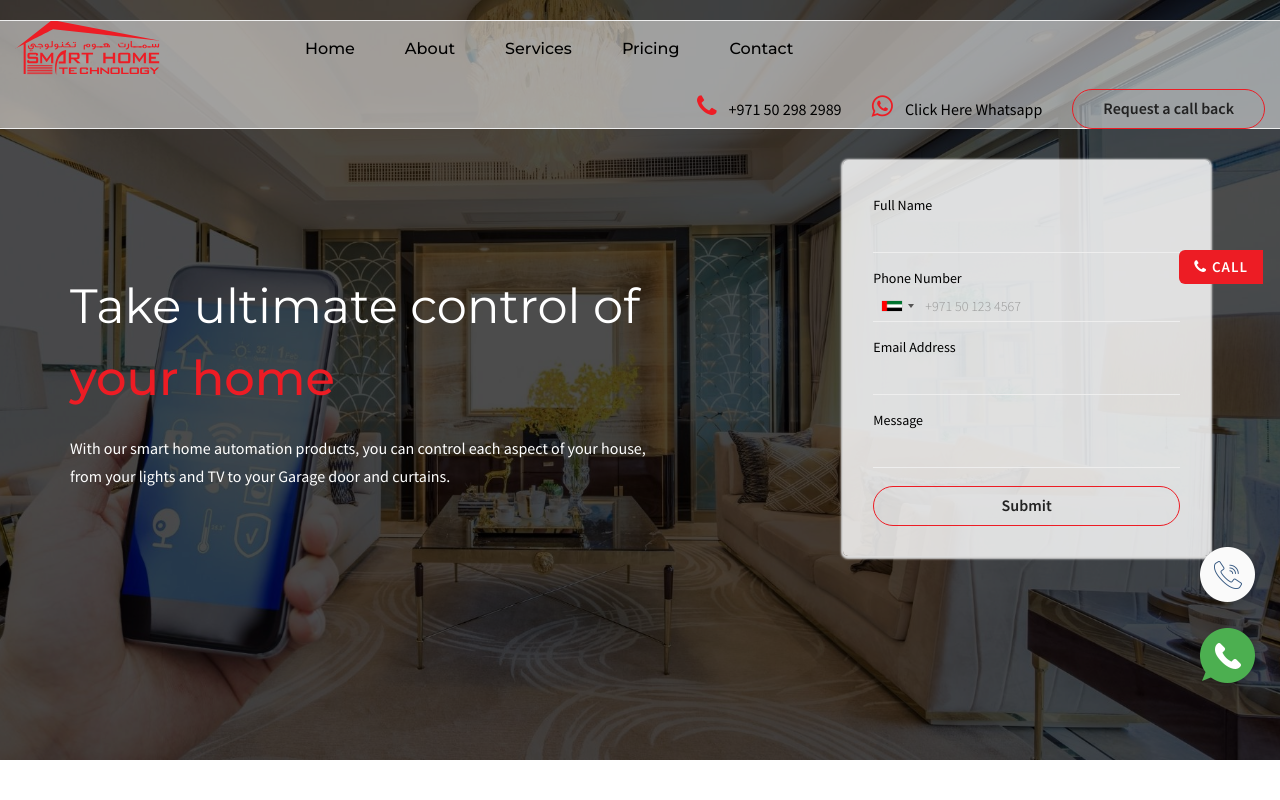
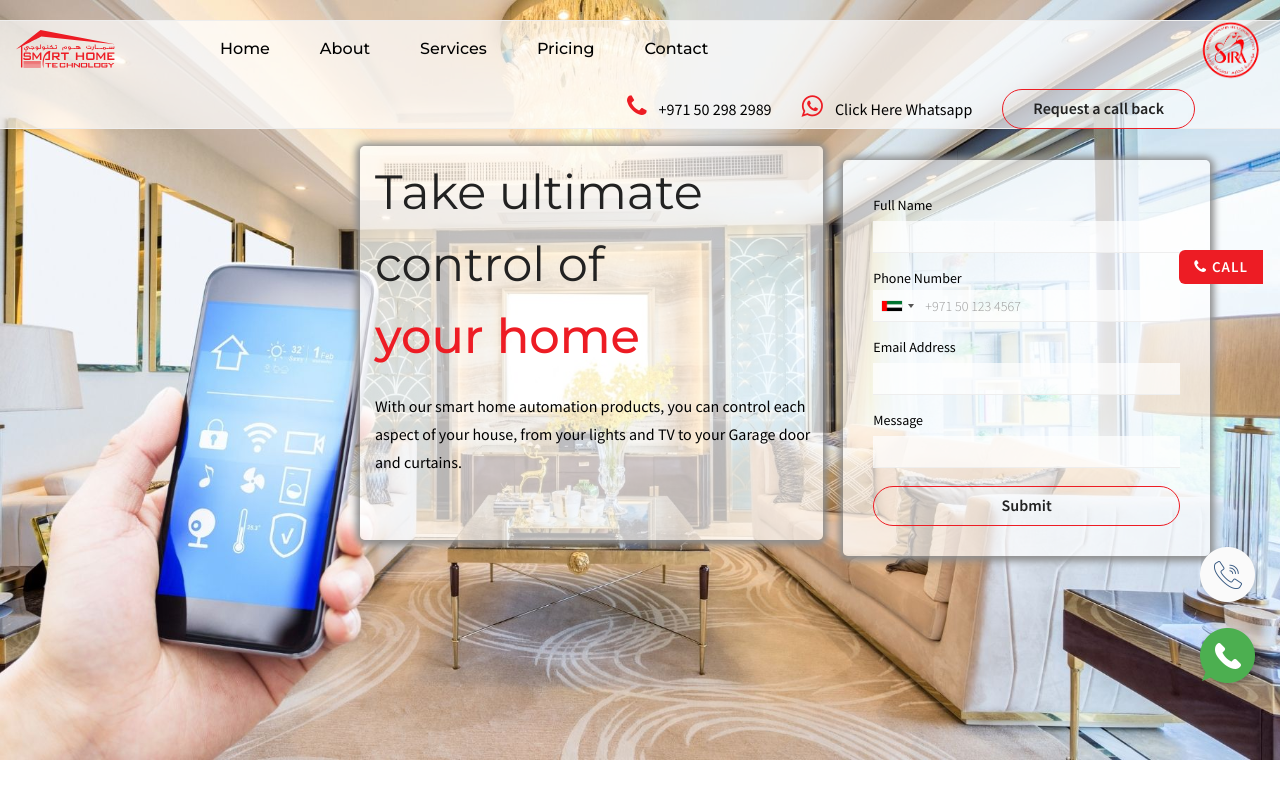
Before and after one commit to mohammad-mekawy/smarthomestechnology, a plain HTML site: page index.html in a window 1280 px wide. Shown: the top 800 px of the page. Drawn offline with Linux system fonts and the light colour scheme; files whose address does not match are found by name.

Commit message:
elgant hero

```diff
--- a/css/custom.css
+++ b/css/custom.css
@@ -43,13 +43,17 @@ Author : themelooks.com
     width: 100%;
 }
 .logo img{
-    width: 145px;
+    width: 100px;
+    padding-top: 10px;
+}
+.sec-logo img{
+    width: 70px;
 }
 .header--nav-links > li > a{
     border: 0;
 }
 .header--navbar{
-    background-color: rgb(255, 255, 255,.5);
+    background-color: rgb(255, 255, 255,.7);
     transition: all 500ms;
 }
 .is-sticky .header--navbar{
@@ -62,17 +66,43 @@ Author : themelooks.com
     width: 100%;
     z-index: 2;
 }
+.banner--slider{
+background-image: url(../img/used/Banner-image-Smarthomes.jpg);
+background-position: left;
+background-size: cover;
+background-blend-mode: multiply;
+background-color: rgb(255, 255, 255,.7);
+}
+.banner--content {
+    margin-top: 66px;
+    margin-bottom: 40px;
+    padding-top: 10px;
+    padding-left: 15px;
+    padding-bottom: 64px;
+    background: rgb(255, 255, 255,.7);
+    border-radius: 5px;
+    transition: all 500ms;
+    box-shadow: 0px 1px 7px 4px rgb(142 142 142);
+}
+.banner--content:hover,.banner--form form:hover{
+    background-color: #ffffff;
+    box-shadow: 0 0 0 0 rgb(142 142 142);
+}
+.banner--content p{
+    color: #000;
+}
 .banner--form form{
-    background-color: #ffffffd4;
+    background-color: rgb(255, 255, 255,.7);
     border-radius: 5px;
-    box-shadow: 0px 1px 2px 2px gainsboro;
+    box-shadow: 0px 1px 7px 4px rgb(142 142 142);
+    transition: all 500ms;
 }
 @media(min-width:992px){
     .banner--form form{
         margin-top: 10vh;
     }
     .pl-120{
-        padding-left: 120px;
+        padding-left: 80px;
     }
     .banner--section{
         height: 95vh;
@@ -96,12 +126,17 @@ Author : themelooks.com
     margin-top: 10px;
 }
 .hero-form .form-control{
-    background-color: transparent
+    background-color: rgb(255, 255, 255,.7);
 }
 .hero-form .form-control:focus{
     background-color: #fff;
 }
-
+/* feature start */
+/* @media(max-width:992px){
+    .feature--item {
+        transform: translateX(50%);
+    }
+} */
 /* K-About start */
 .K-About{
     padding: 80px 0 0 0
@@ -130,8 +165,10 @@ font-weight: bold;
 .K-card{
     padding-top: 15px;
 }
-.K-card img{
-    height: 205px;
+@media(min-width:992px){
+    .K-card img{
+        height: 205px;
+    }
 }
 .K-card .K-card-content{
     background: #fff;
--- a/index.html
+++ b/index.html
@@ -196,6 +196,9 @@
               </ul>
               <!-- Header Nav Links End -->
             </div>
+            <div class="sec-logo float--right">
+              <img src="img/used/dp2-removebg-preview.png" alt="" />
+            </div>
             <div class="float--right pt-15 hd-mob">
               <!-- Header Navbar Top Info Start -->
               <div class="header--navbar-top-info float--left">
@@ -204,7 +207,9 @@
                     <ul class="nav">
                       <li>
                         <div class="icon text--primary">
-                          <i class="fa fa-phone"></i>
+                          <a href="tel:+971502982989"
+                            ><i class="fa fa-phone"></i
+                          ></a>
                         </div>
                         <div class="content">
                           <p>
@@ -216,7 +221,10 @@
                       </li>
                       <li>
                         <div class="icon text--primary">
-                          <i class="fa fa-whatsapp"></i>
+                          <a
+                            href="https://api.whatsapp.com/send?phone=971502982989&text=Hi,%20I%20would%20like%20to%20know%20more%20about%20your%20smart%20home%20services"
+                            ><i class="fa fa-whatsapp"></i
+                          ></a>
                         </div>
                         <div class="content">
                           <p>
@@ -255,18 +263,16 @@
       <!-- Banner Section Start -->
       <div id="banner" class="banner--section pd--80-0">
         <!-- Banner Slider Start -->
-        <div class="banner--slider owl-carousel">
-          <!-- Banner Item Start -->
-          <div
-            class="banner--item"
-            data-bg-img="img/used/Banner-image-Smarthomes.jpg"
-          >
-            <div class="vc--parent">
-              <div class="vc--child">
+        <div class="banner--slider"></div>
+        <!-- Banner Slider End -->
+
+        <!-- Banner From Start -->
+        <div class="banner--form" data-form="ajax">
           <div class="container">
             <div class="row">
+              <div class="col-md-5 col-md-offset-3">
                 <!-- Banner Content Start -->
-                    <div class="banner--content col-md-8">
+                <div class="banner--content">
                   <h1>
                     Take ultimate control of <br />
                     <strong> your home</strong>
@@ -274,26 +280,13 @@
 
                   <p>
                     With our smart home automation products, you can control
-                        each aspect of your house, <br />
-                        from your lights and TV to your Garage door and
-                        curtains.
+                    each aspect of your house, from your lights and TV to your
+                    Garage door and curtains.
                   </p>
                 </div>
                 <!-- Banner Content End -->
               </div>
-                </div>
-              </div>
-            </div>
-          </div>
-          <!-- Banner Item End -->
-        </div>
-        <!-- Banner Slider End -->
-
-        <!-- Banner From Start -->
-        <div class="banner--form" data-form="ajax">
-          <div class="container">
-            <div class="row">
-              <div class="col-md-4 col-md-offset-8">
+              <div class="col-md-4">
                 <form action="form.php" method="post" class="hero-form">
                   <div class="form-group">
                     <label for="Name">Full Name</label>
```
Also changed, not shown: img/used/dp2-removebg-preview.png (added). Lines whose indentation alone changed are shown as unchanged.
